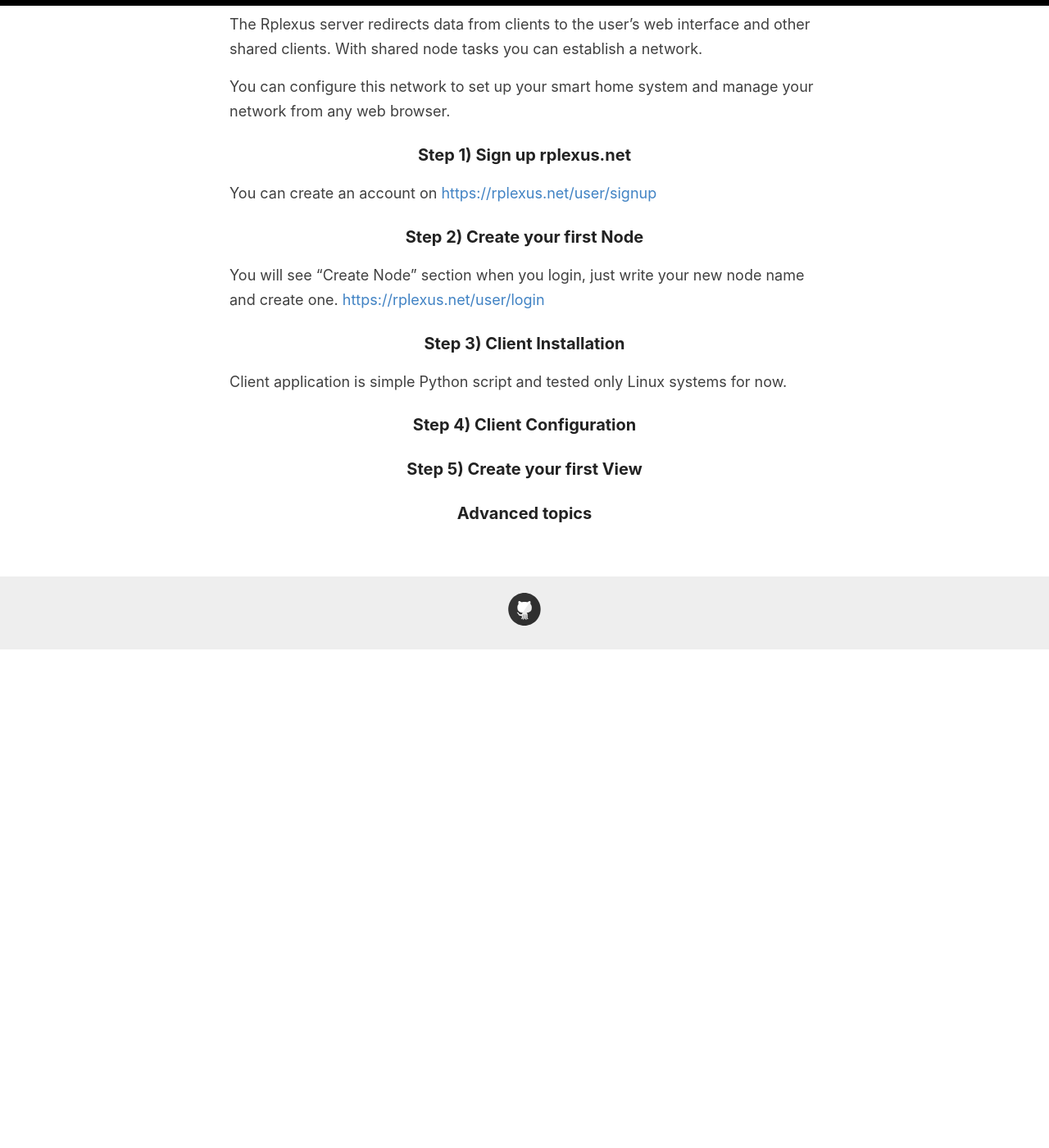
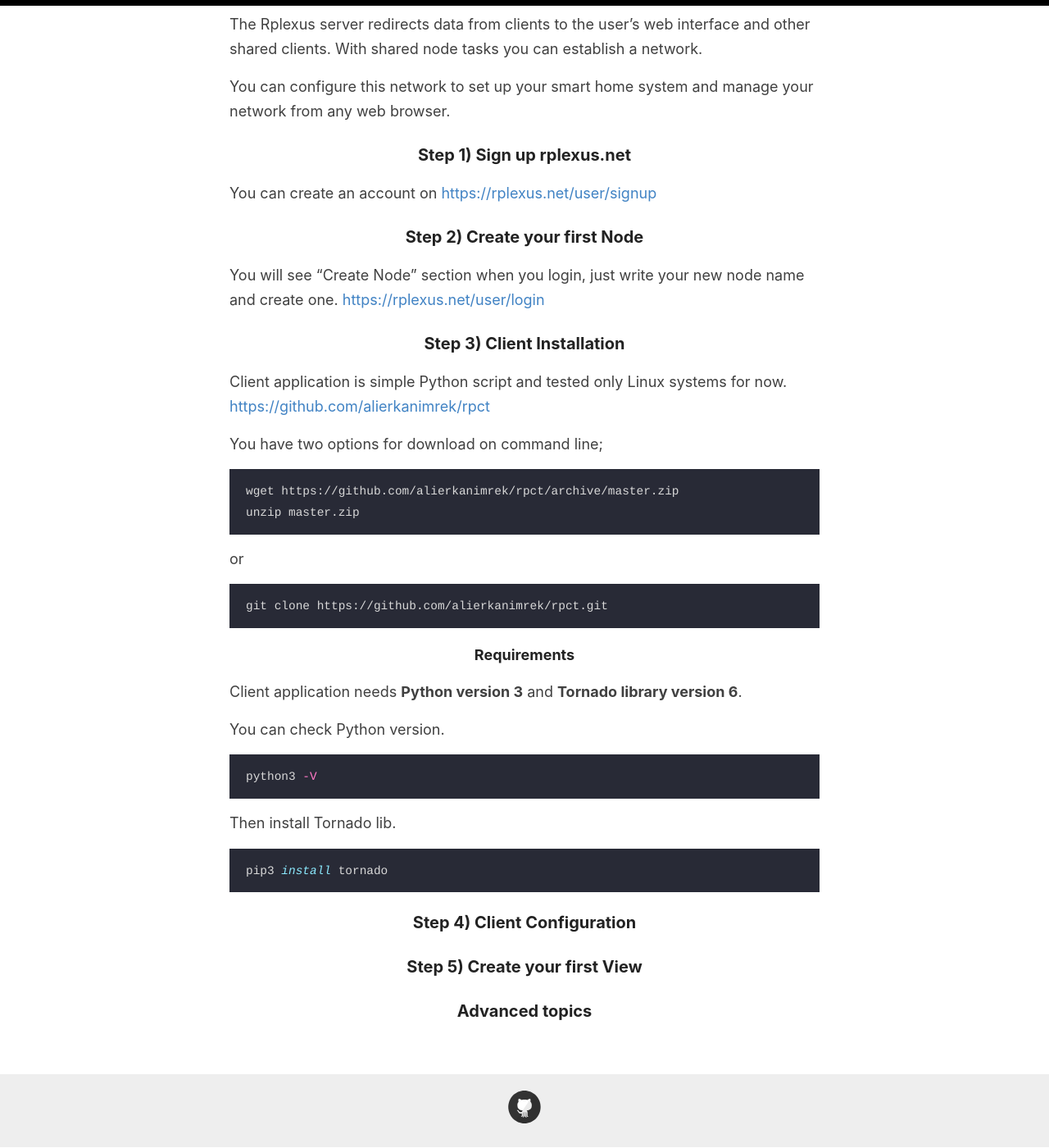
Before and after one commit to alierkanimrek/rplexusdocs, a Jekyll site: the page built from _pages/getting-started.md, in a window 1280 px wide and 1400 px high, scrolled down 643 px. Shown: the whole window at 82% size. Built offline with Jekyll 4.4.1, drawn with Linux system fonts in a browser that asks for light colours; before the commit the page ends 1436 px from its top, so only the background shows below that.

Commit message:
Update getting-started.md

````diff
--- a/_pages/getting-started.md
+++ b/_pages/getting-started.md
@@ -26,7 +26,28 @@ You can create an account on [https://rplexus.net/user/signup](https://rplexus.n
 You will see "Create Node" section when you login, just write your new node name and create one. [https://rplexus.net/user/login](https://rplexus.net/user/login){:target="_blank"}
 
 ### Step 3) Client Installation
-Client application is simple Python script and tested only Linux systems for now.
+Client application is simple Python script and tested only Linux systems for now. [https://github.com/alierkanimrek/rpct](https://github.com/alierkanimrek/rpct){:target="_blank"}
+
+You have two options for download on command line;
+```bash
+wget https://github.com/alierkanimrek/rpct/archive/master.zip
+unzip master.zip
+```
+or
+```bash
+git clone https://github.com/alierkanimrek/rpct.git
+```
+#### Requirements
+Client application needs **Python version 3** and **Tornado library version 6**.
+
+You can check Python version.
+```bash
+python3 -V
+```
+Then install Tornado lib.
+```bash
+pip3 install tornado
+```
 
 ### Step 4) Client Configuration
 
````
